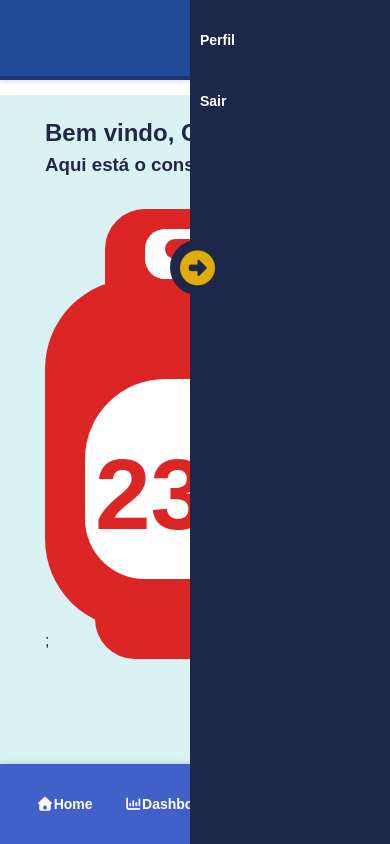
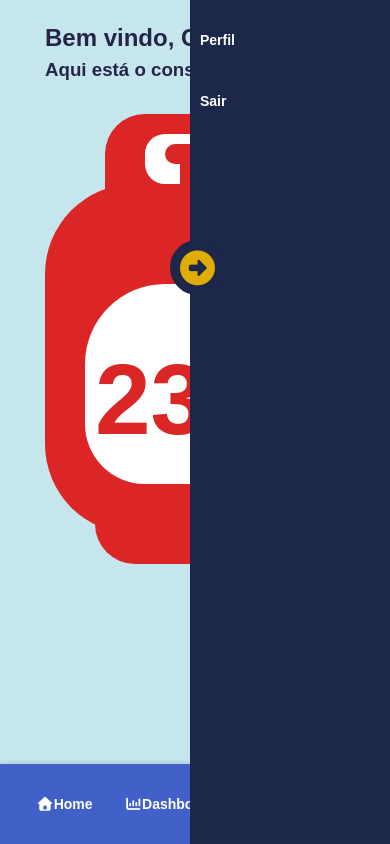
Before and after one commit to MateusLiraFront/app-gas, a React (Vite) app: page /home in a window 390 px wide. Built offline with nearby package versions, Linux system fonts and the light colour scheme.

Commit message:
pré merge | ajuste defaultLayout

```diff
--- a/src/layouts/DefaultLayout.css
+++ b/src/layouts/DefaultLayout.css
@@ -1,17 +1,19 @@
 .default-layout {
     margin: 0 auto;
     width: 100%;
+}
 
-}
-.display-principal{
-    top: 0 !important;
-    margin-top: 80px;
-}
 /* .header{
     display: none;
 } */
 
 @media (min-width:800px){
+    .display-principal{
+    height: 100vh;
+    top: 0 !important;
+    margin-top: 80px;
+    background-color: rgb(196, 230, 236);
+}
     .sidebar{
         display: none;
     }
@@ -20,9 +22,14 @@
     }
 }
 @media (max-width:800px){
-    /* .header{
+    .display-principal{
+        height: 100vh;
+        top: 0 !important;
+        background-color: rgb(196, 230, 236);
+    }
+    .header{
         display: none;
-    } */
+    }
     .sidebar{
         /* display: none; */
         position: fixed;
--- a/src/layouts/DefaultLayout.scss
+++ /dev/null
@@ -1,9 +0,0 @@
-.default-layout {
-  // background-color: #4d96df;
-
-  main {
-    max-width: 1280px;
-    margin: 0 auto;
-    width: 100%;
-  }
-}
--- a/src/pages/Home/Home.jsx
+++ b/src/pages/Home/Home.jsx
@@ -6,7 +6,7 @@ export default function Home() {
     <div className=" ">
       <h2>Bem vindo, Cláudio</h2>
       <h3>Aqui está o consumo do seu gás</h3>
-      <Percent percent={23} />;
+      <Percent percent={23} />
     </div>
   );
 }
```
